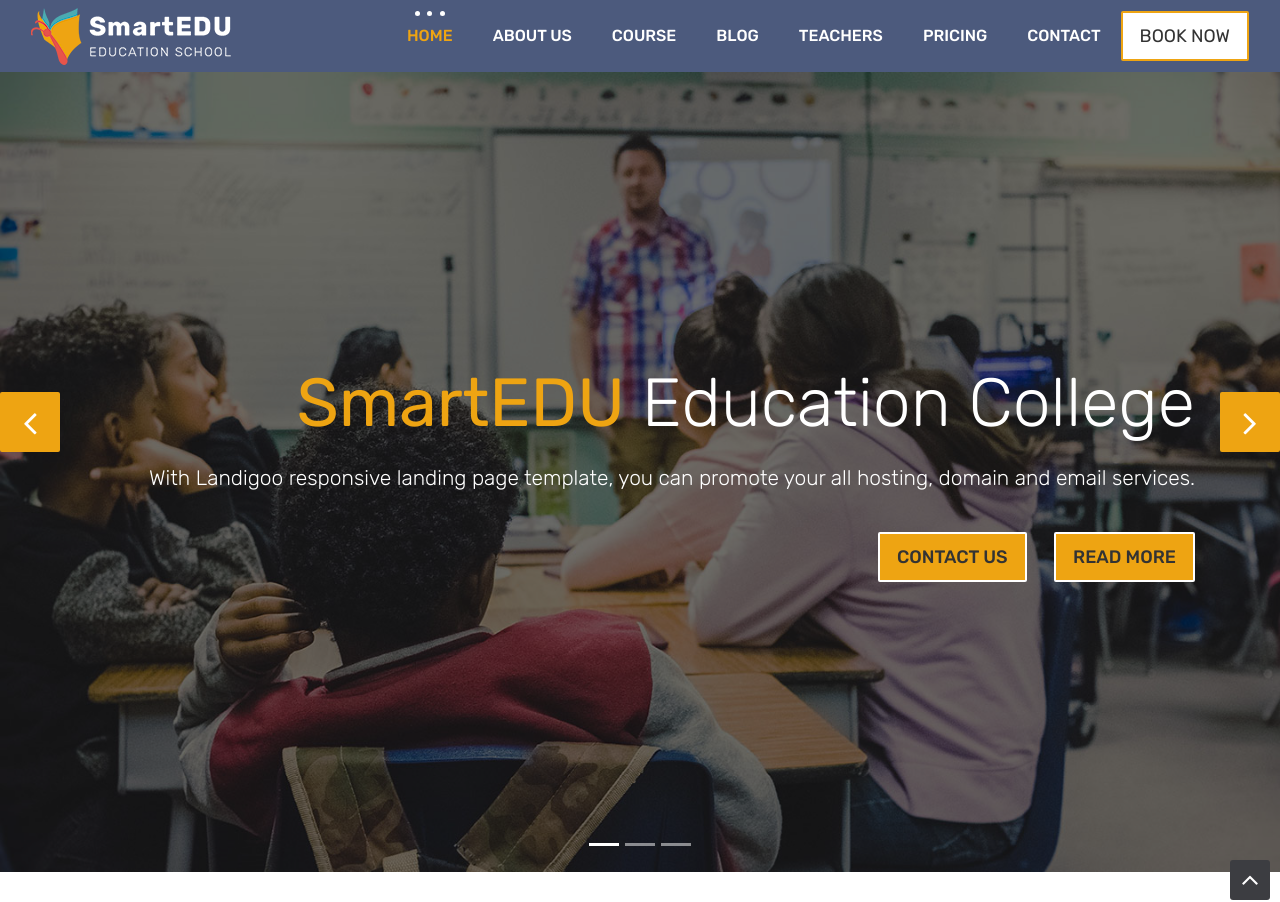
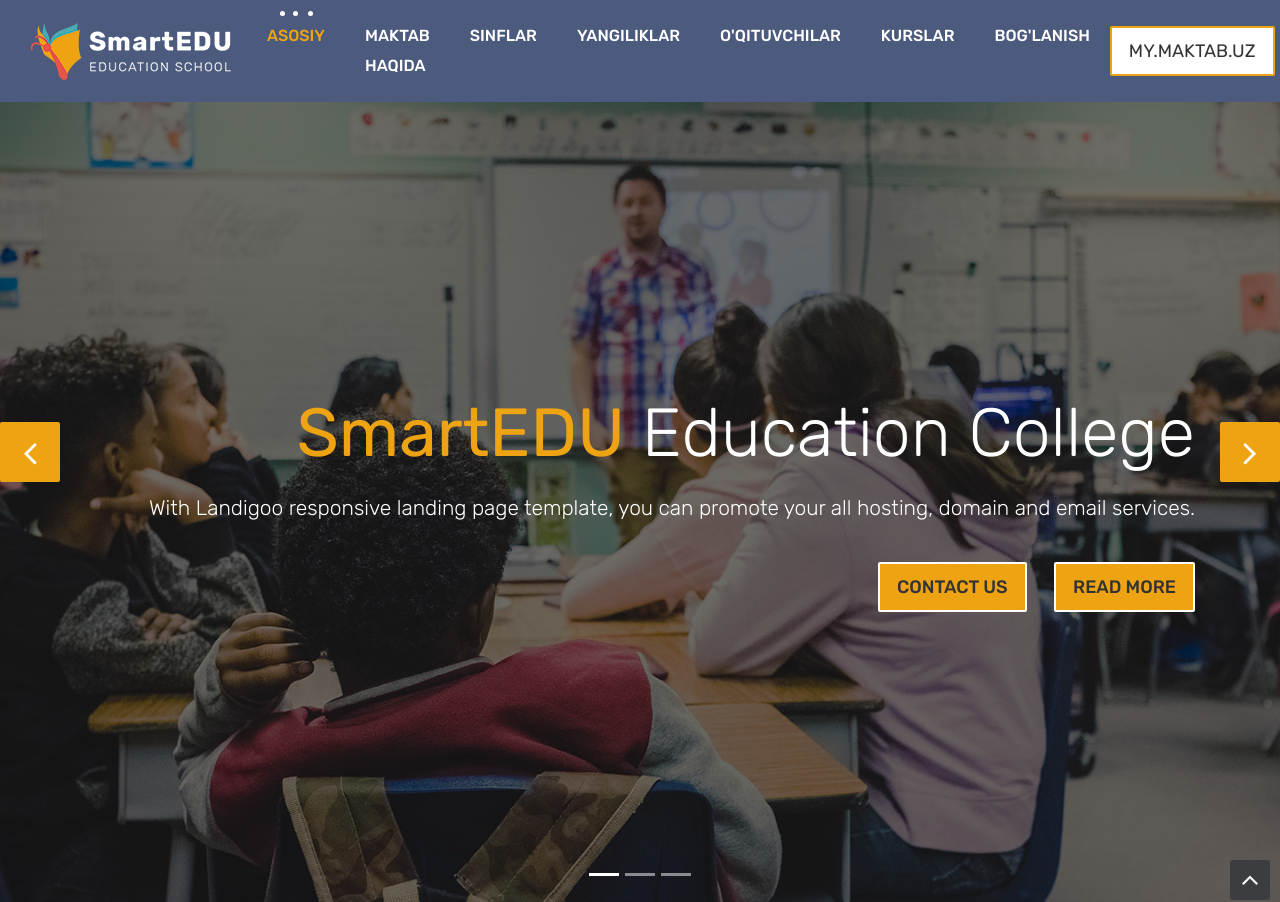
Before and after one commit to Rasuljon94/gittutorial, a plain HTML site: page index.html in a window 1280 px wide. Shown: the top 902 px of the page. Drawn offline with Linux system fonts and the light colour scheme; a script that the page names is missing.

Commit message:
ddcdcdcdcd

```diff
--- a/index.html
+++ b/index.html
@@ -141,29 +141,29 @@
 				</button>
 				<div class="collapse navbar-collapse" id="navbars-host">
 					<ul class="navbar-nav ml-auto">
-						<li class="nav-item active"><a class="nav-link" href="index.html">Home</a></li>
-						<li class="nav-item"><a class="nav-link" href="about.html">About Us</a></li>
+						<li class="nav-item active"><a class="nav-link" href="index.html">Asosiy</a></li>
+						<li class="nav-item"><a class="nav-link" href="about.html">Maktab haqida</a></li>
 						<li class="nav-item dropdown">
-							<a class="nav-link dropdown-toggle" href="#" id="dropdown-a" data-toggle="dropdown">Course </a>
+							<a class="nav-link dropdown-toggle" href="#" id="dropdown-a" data-toggle="dropdown">Sinflar </a>
 							<div class="dropdown-menu" aria-labelledby="dropdown-a">
-								<a class="dropdown-item" href="course-grid-2.html">Course Grid 2 </a>
-								<a class="dropdown-item" href="course-grid-3.html">Course Grid 3 </a>
-								<a class="dropdown-item" href="course-grid-4.html">Course Grid 4 </a>
+								<a class="dropdown-item" href="course-grid-2.html">1-4-sinflar </a>
+								<a class="dropdown-item" href="course-grid-3.html">5-7-sinflar</a>
+								<a class="dropdown-item" href="course-grid-4.html">8-11-sinflar </a>
 							</div>
 						</li>
 						<li class="nav-item dropdown">
-							<a class="nav-link dropdown-toggle" href="#" id="dropdown-a" data-toggle="dropdown">Blog </a>
+							<a class="nav-link dropdown-toggle" href="#" id="dropdown-a" data-toggle="dropdown">Yangiliklar </a>
 							<div class="dropdown-menu" aria-labelledby="dropdown-a">
-								<a class="dropdown-item" href="blog.html">Blog </a>
-								<a class="dropdown-item" href="blog-single.html">Blog single </a>
+								<a class="dropdown-item" href="blog.html">Yangiliklar </a>
+								<a class="dropdown-item" href="blog-single.html">Maqolalar </a>
 							</div>
 						</li>
-						<li class="nav-item"><a class="nav-link" href="teachers.html">Teachers</a></li>
-						<li class="nav-item"><a class="nav-link" href="pricing.html">Pricing</a></li>
-						<li class="nav-item"><a class="nav-link" href="contact.html">Contact</a></li>
+						<li class="nav-item"><a class="nav-link" href="teachers.html">O'qituvchilar</a></li>
+						<li class="nav-item"><a class="nav-link" href="pricing.html">Kurslar</a></li>
+						<li class="nav-item"><a class="nav-link" href="contact.html">Bog'lanish</a></li>
 					</ul>
 					<ul class="nav navbar-nav navbar-right">
-                        <li><a class="hover-btn-new log orange" href="#" data-toggle="modal" data-target="#login"><span>Book Now</span></a></li>
+                        <li><a class="hover-btn-new log orange" href="#" data-toggle="modal" data-target="#login"><span>my.maktab.uz</span></a></li>
                     </ul>
 				</div>
 			</div>
```
